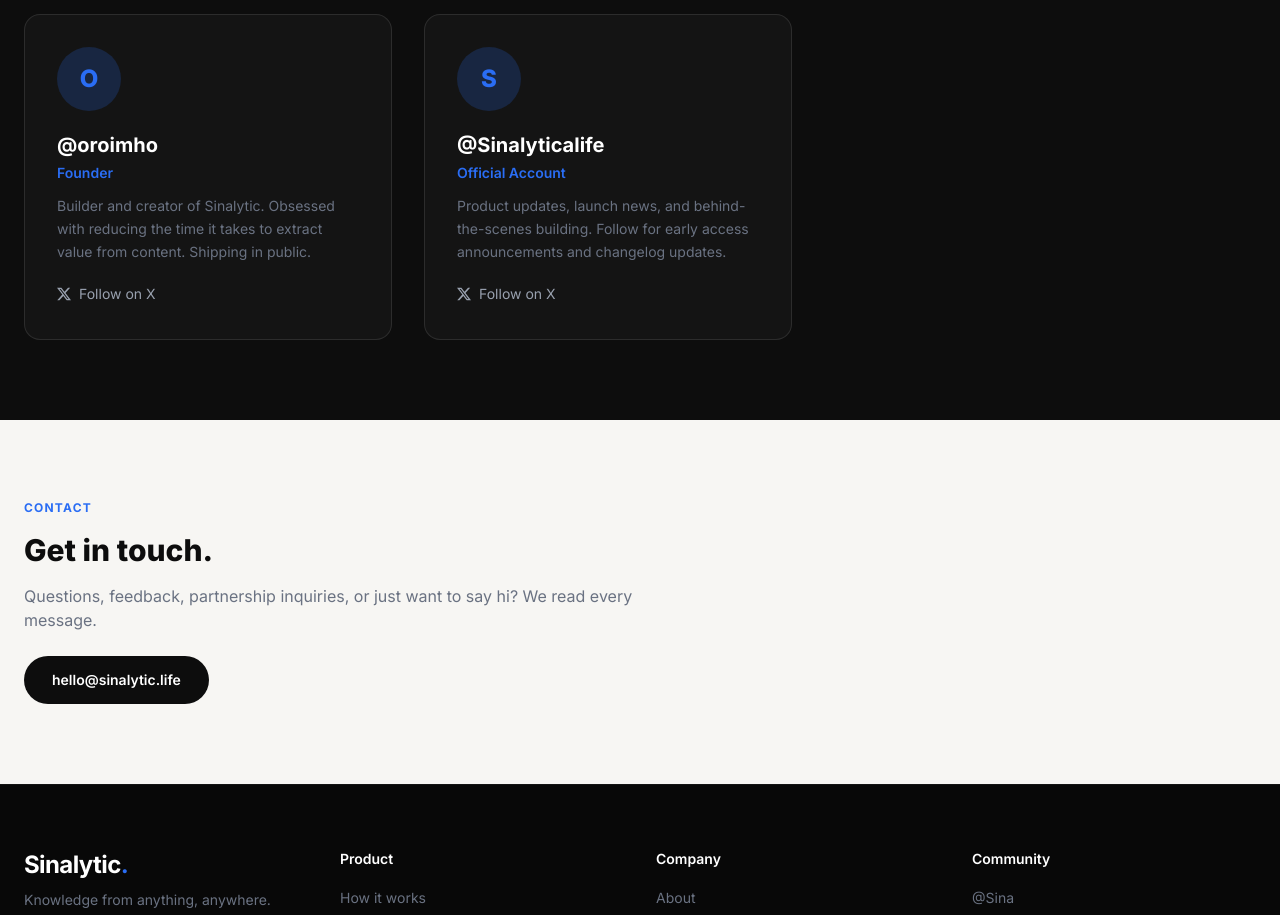
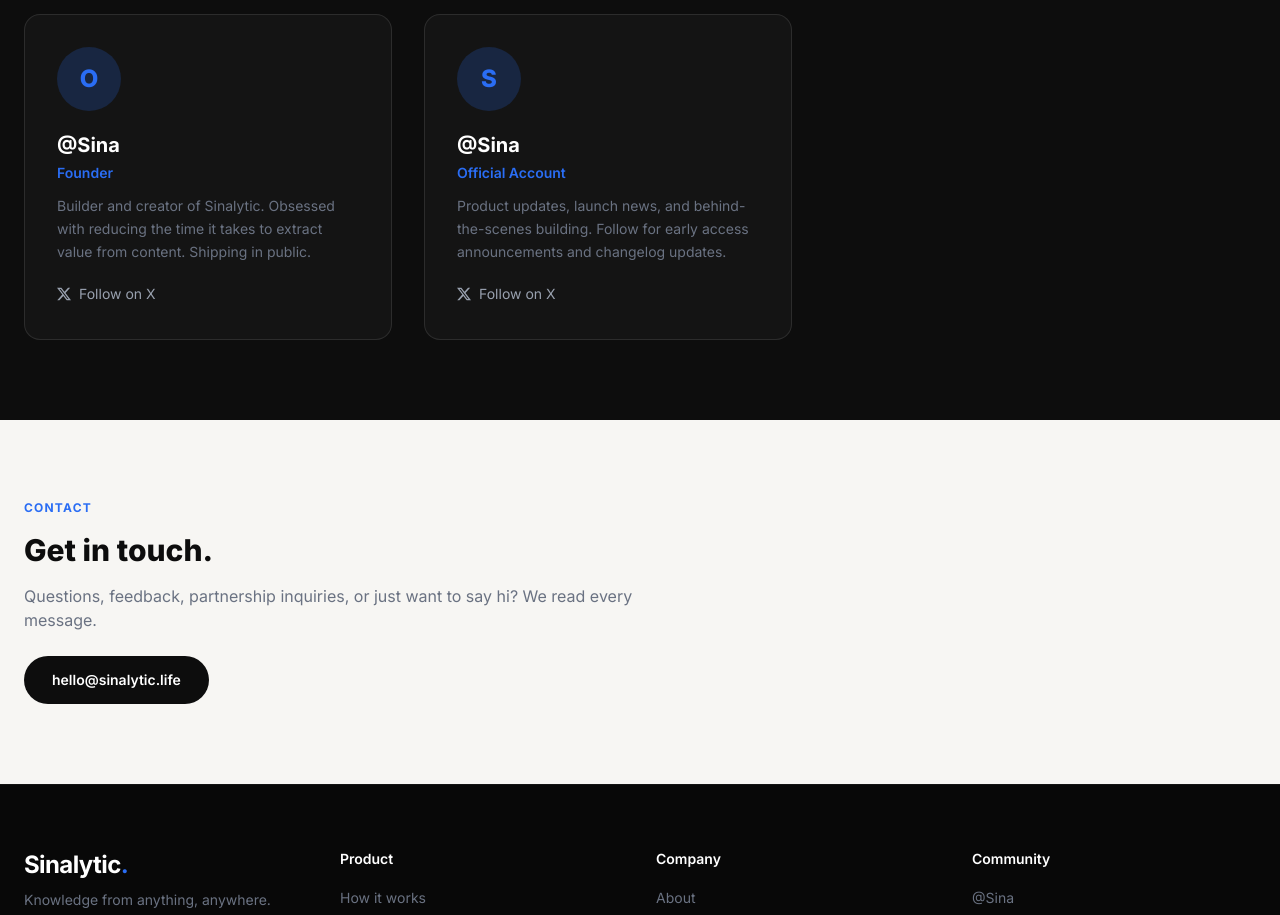
Before and after one commit to yusufsafary/sinalytica-landing, a React (Vite) app: page /about in a window 1280 px wide. Shown: the part 1160-2075 px from the top of the page. Built offline with nearby package versions, Linux system fonts and the light colour scheme.

Commit message:
chore: ganti akun X ke @Sina

```diff
--- a/src/pages/AboutPage.tsx
+++ b/src/pages/AboutPage.tsx
@@ -90,13 +90,13 @@
                 className="flex-1 p-8 rounded-2xl border border-white/10 bg-white/[0.03]"
               >
                 <div className="w-16 h-16 rounded-full bg-primary/20 flex items-center justify-center text-2xl font-black text-primary mb-5">O</div>
-                <h3 className="text-xl font-bold text-white mb-1">@oroimho</h3>
+                <h3 className="text-xl font-bold text-white mb-1">@Sina</h3>
                 <p className="text-primary text-sm font-semibold mb-3">Founder</p>
                 <p className="text-gray-500 text-sm leading-relaxed mb-5">
                   Builder and creator of Sinalytic. Obsessed with reducing the time it takes to extract value from content. Shipping in public.
                 </p>
                 <a
-                  href="https://x.com/oroimho"
+                  href="https://x.com/Sina"
                   target="_blank"
                   rel="noreferrer"
                   className="inline-flex items-center gap-2 text-sm text-gray-400 hover:text-white transition-colors"
@@ -113,13 +113,13 @@
                 className="flex-1 p-8 rounded-2xl border border-white/10 bg-white/[0.03]"
               >
                 <div className="w-16 h-16 rounded-full bg-primary/20 flex items-center justify-center text-2xl font-black text-primary mb-5">S</div>
-                <h3 className="text-xl font-bold text-white mb-1">@Sinalyticalife</h3>
+                <h3 className="text-xl font-bold text-white mb-1">@Sina</h3>
                 <p className="text-primary text-sm font-semibold mb-3">Official Account</p>
                 <p className="text-gray-500 text-sm leading-relaxed mb-5">
                   Product updates, launch news, and behind-the-scenes building. Follow for early access announcements and changelog updates.
                 </p>
                 <a
-                  href="https://x.com/Sinalyticalife"
+                  href="https://x.com/Sina"
                   target="_blank"
                   rel="noreferrer"
                   className="inline-flex items-center gap-2 text-sm text-gray-400 hover:text-white transition-colors"
```
